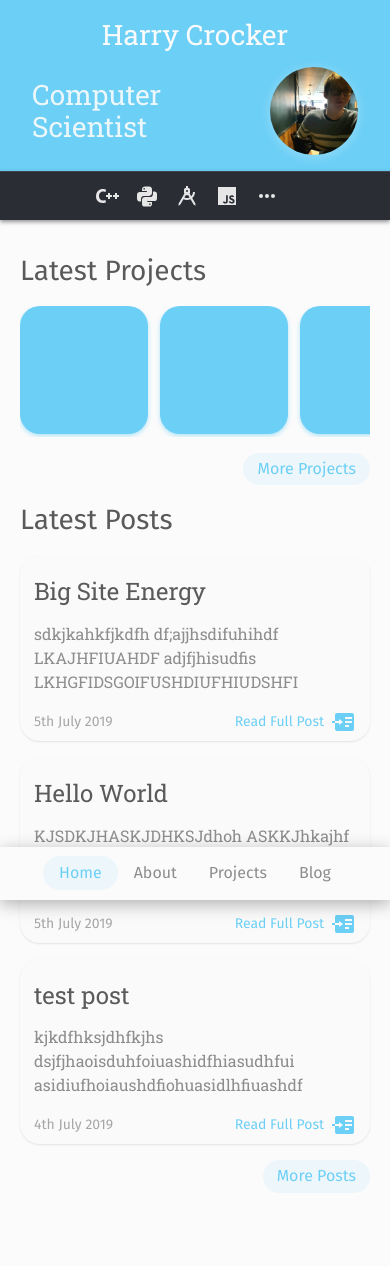
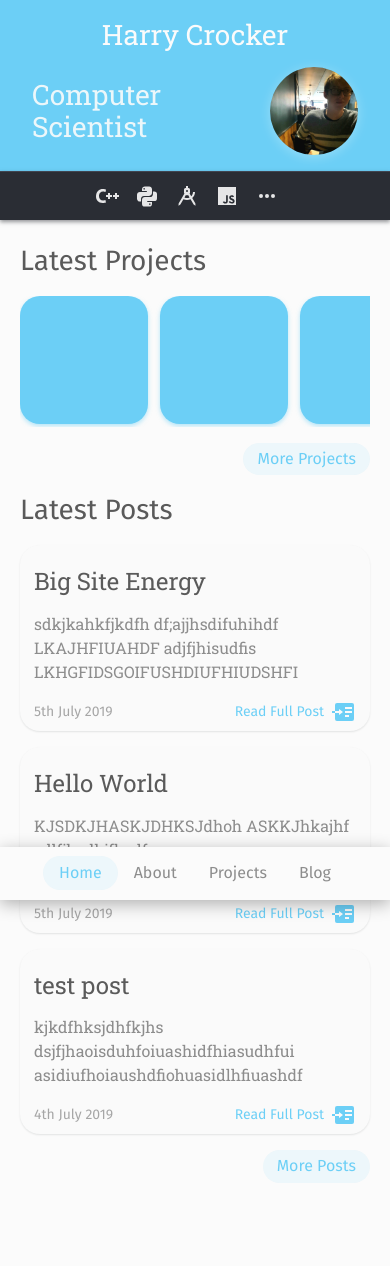
Before and after one commit to h-crocker/h-crocker.github.io, a Jekyll site: the page built from index.html, in a window 390 px wide. Built offline with Jekyll 4.4.1, drawn with Linux system fonts in a browser that asks for light colours.

Commit message:
reduce content margin on phones

```diff
--- a/_sass/home.scss
+++ b/_sass/home.scss
@@ -182,7 +182,7 @@ header h1 {
   }
 
   .content {
-    margin-top: 42px;
+    margin-top: 32px;
   }
 }
 
```
